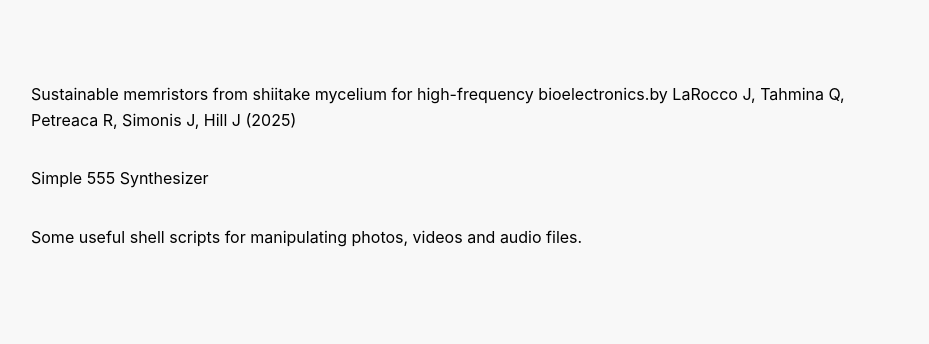
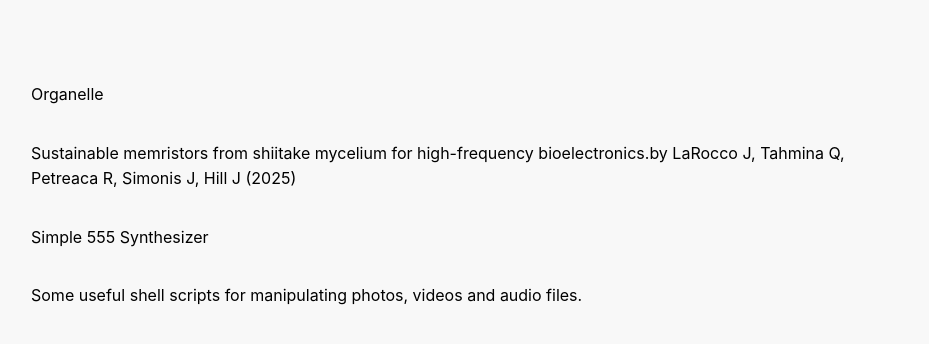
Before and after one commit to Yellow-Moonlight/Portfolio, a plain HTML site: page pages/rabbit-hole.html in a window 1280 px wide. Shown: the part 46-390 px from the top of the page, without its empty margins (175-1104 px from the left). Drawn offline with Linux system fonts and the light colour scheme.

Commit message:
Update rabbit-hole.html

```diff
--- a/pages/rabbit-hole.html
+++ b/pages/rabbit-hole.html
@@ -13,6 +13,11 @@
 
     <main class="main-content">
       <ul class="content-list">
+        <li>
+          <a href="https://www.critterandguitari.com/organelle">
+            <span class="title">Organelle </span>
+          </a>
+        </li>
         <li>
           <a href="https://doi.org/10.1371/journal.pone.0328965">
             <span class="title"
```
